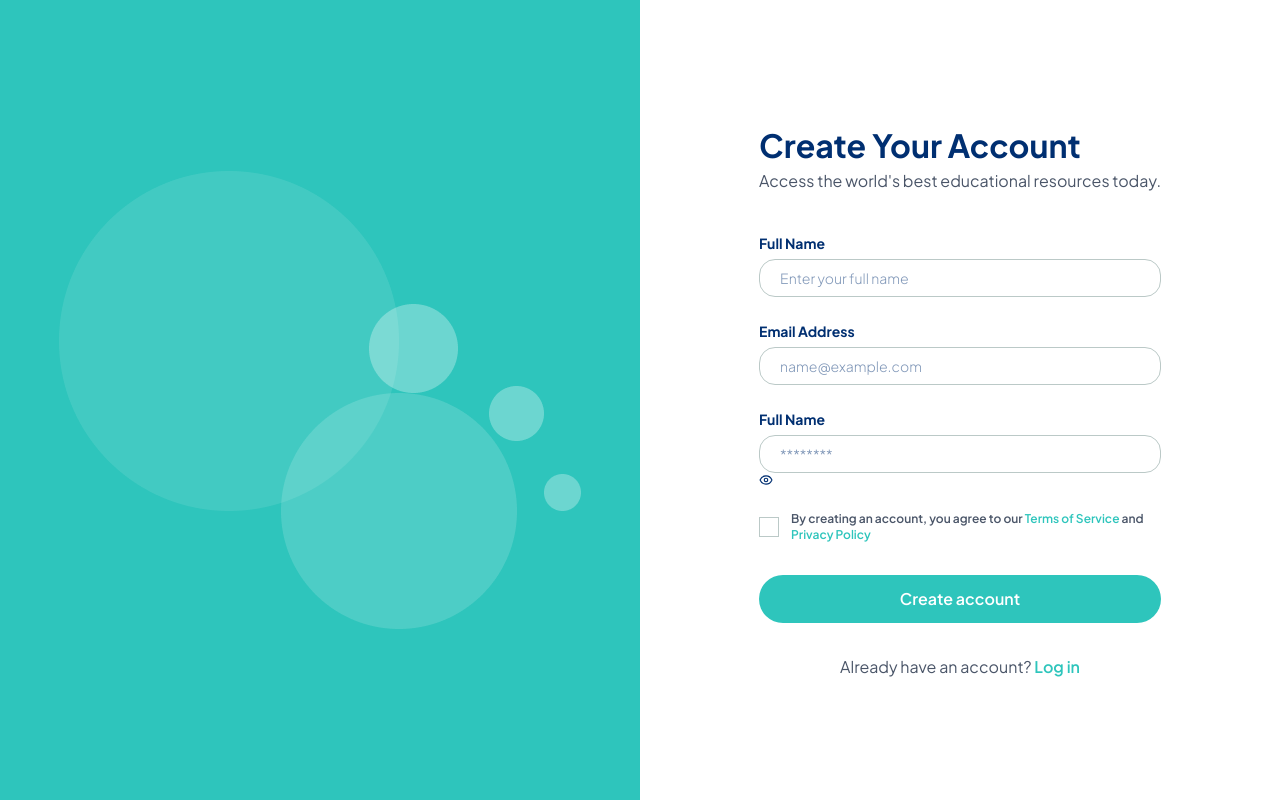
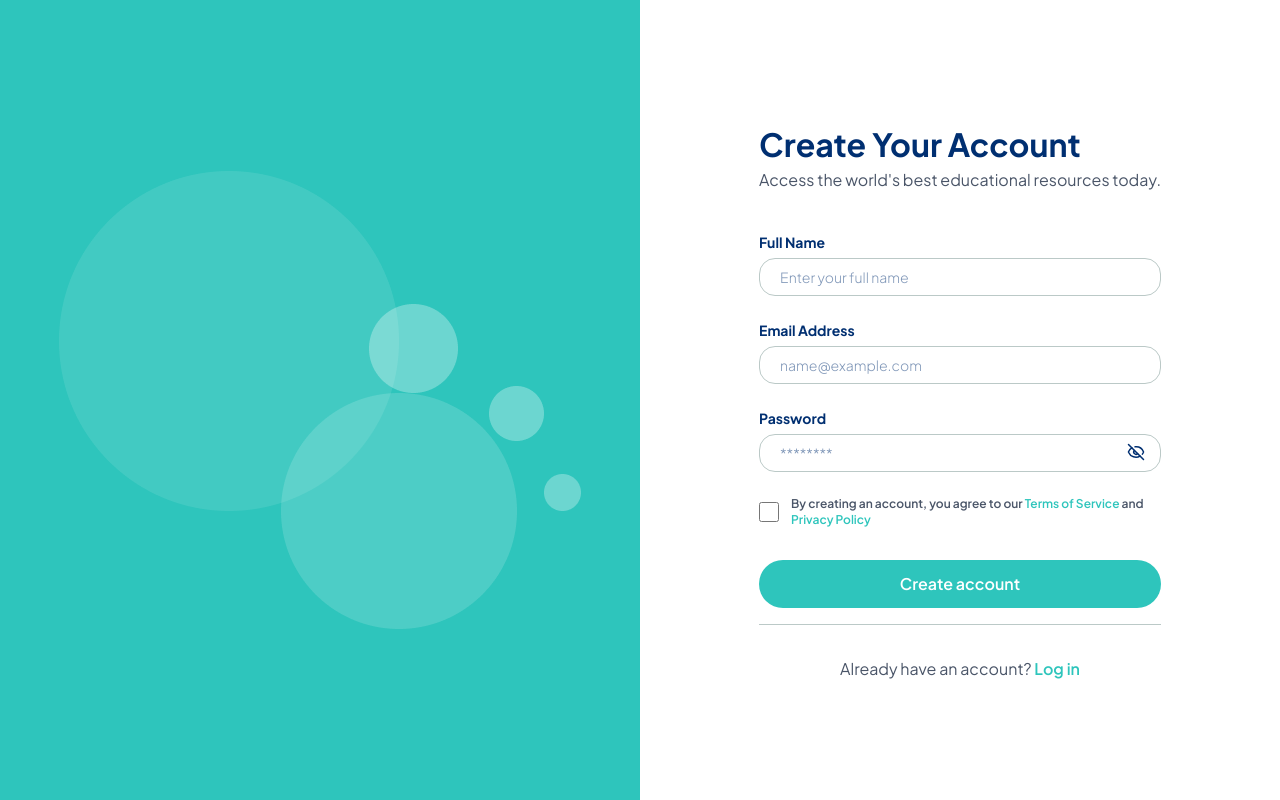
Before and after one commit to clementugomaliki-cpu/MerchbyLucius, a React (Vite) app: page /sign-in in a window 1280 px wide. Built offline with nearby package versions, Linux system fonts and the light colour scheme.

Commit message:
modify the sign up page

```diff
--- a/src/SignUpPage.jsx
+++ b/src/SignUpPage.jsx
@@ -1,8 +1,13 @@
 import { Link } from "react-router";
 import bubblesImage from "./images/bubbles.png"
 import { LuEye, LuEyeOff } from "react-icons/lu";
+import { useState } from "react";
 
 export default function SignUpPage() {
+    const [showPassword, setShowPassword] = useState(false);
+function togglePasswordType() {
+    setShowPassword(!showPassword);
+}
     return (
         <div className="flex">
             <div className="md:h-screen md:w-2/4 bg-[#2EC5BC] flex justify-center items-center">
@@ -20,20 +25,25 @@ export default function SignUpPage() {
                      <label htmlFor="email" className="font-bold text-sm text-[#002F71]">Email Address
                         <input type="email" name="email" placeholder="name@example.com" className="block border px-5 py-2 mt-1.5 rounded-2xl border-[#BBC9C7] w-full outline-none placeholder:font-light"/>
                     </label>
-                     <label htmlFor="password" className="font-bold text-sm text-[#002F71]">Full Name
-                        <input type="password" name="password" placeholder="********" className="block border px-5 py-2 mt-1.5 rounded-2xl border-[#BBC9C7] w-full outline-none placeholder:font-light" />
-                        <LuEye/>
+                     <label htmlFor="password" className="font-bold text-sm text-[#002F71]">Password
+                        <div className="relative">
+                            <input type={showPassword ? "text" : "password"} name="password" placeholder={showPassword ? "Enter your password" : "********"} className="block border px-5 py-2 mt-1.5 rounded-2xl border-[#BBC9C7] w-full outline-none placeholder:font-light" />
+                            <button type="button" className="absolute top-1/4 right-4 text-lg"
+                             onClick={togglePasswordType}>{showPassword ? <LuEye/> : <LuEyeOff/>}</button>
+                        </div>
                     </label>
                     <div className="flex items-center gap-3 rounded-xs">
-                        <div className="h-5 w-5 border border-[#BBC9C7]"></div>
+                        <input type="checkbox" className="h-5 w-5 border border-[#BBC9C7]"/>
                         <div className="text-xs font-semibold">
                             <p className="text-[#4A5568]">By creating an account, you agree to our <Link><span className="text-[#2EC5BC]">Terms of Service</span></Link> and <Link><span className="text-[#2EC5BC] block">Privacy Policy</span></Link></p>
                         </div>
                     </div>
                 </form>
-                <div className="flex flex-col text-center">
-                    <button className="rounded-full bg-[#2EC5BC] px-10 py-3 font-semibold text-white cursor-pointer hover:opacity-[0.85]">Create account</button>
-                    <p className="sm:pt-8 text-base font-[400] text-[#4A5568]">Already have an account? <Link className="text-base font-semibold text-[#2EC5BC]">Log in</Link></p>
+                <div className="flex flex-col text-center ">
+                    <button className="rounded-full bg-[#2EC5BC] px-10 py-3 mb-4 font-semibold text-white cursor-pointer hover:opacity-[0.85]">Create account</button>
+                    <div className="sm:pt-8 border-t border-[#BBC9C7] text-base font-[400] text-[#4A5568]">
+                        <p >Already have an account? <Link className="text-base font-semibold text-[#2EC5BC]">Log in</Link></p>
+                    </div>
                 </div>
             </div>
         </div>
```
